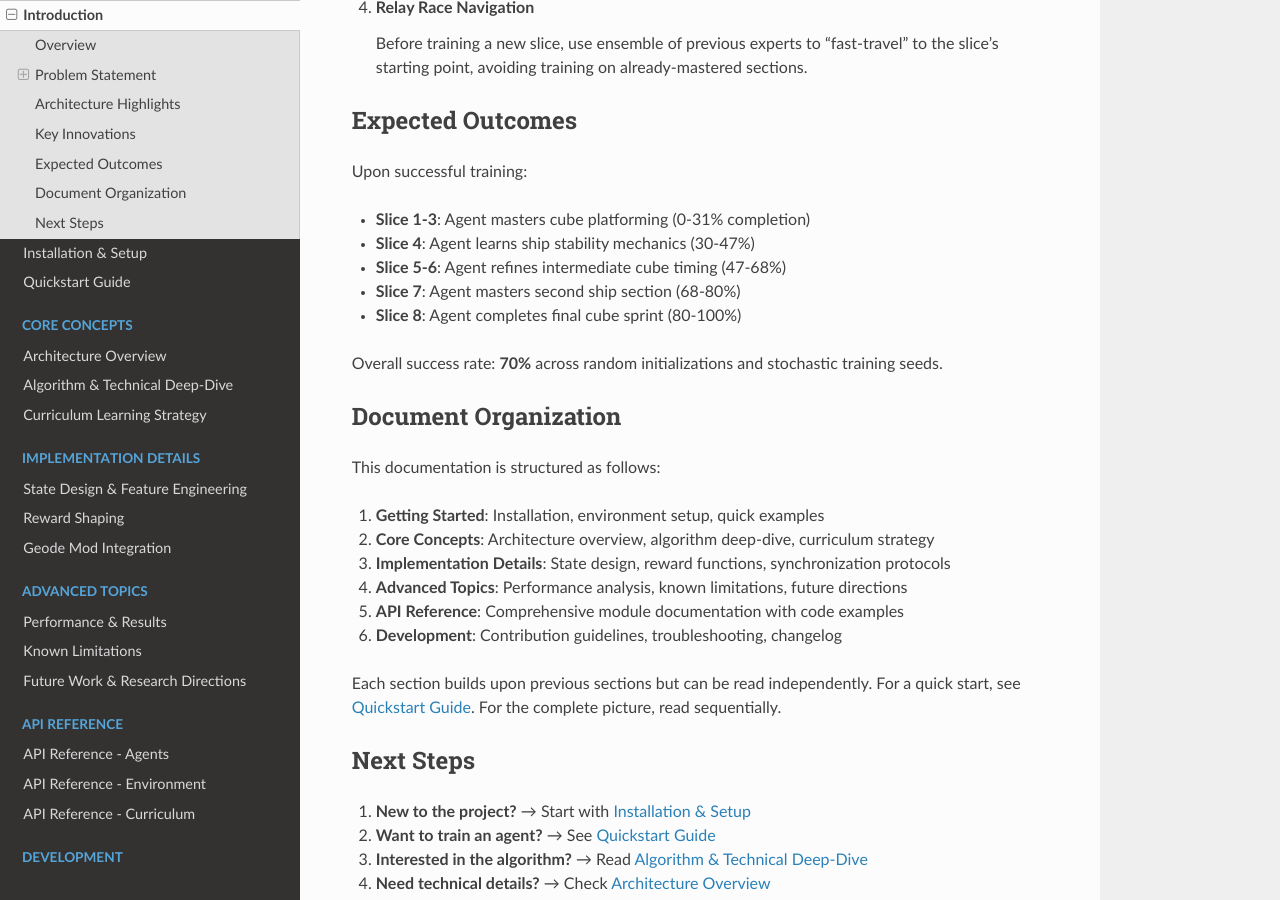
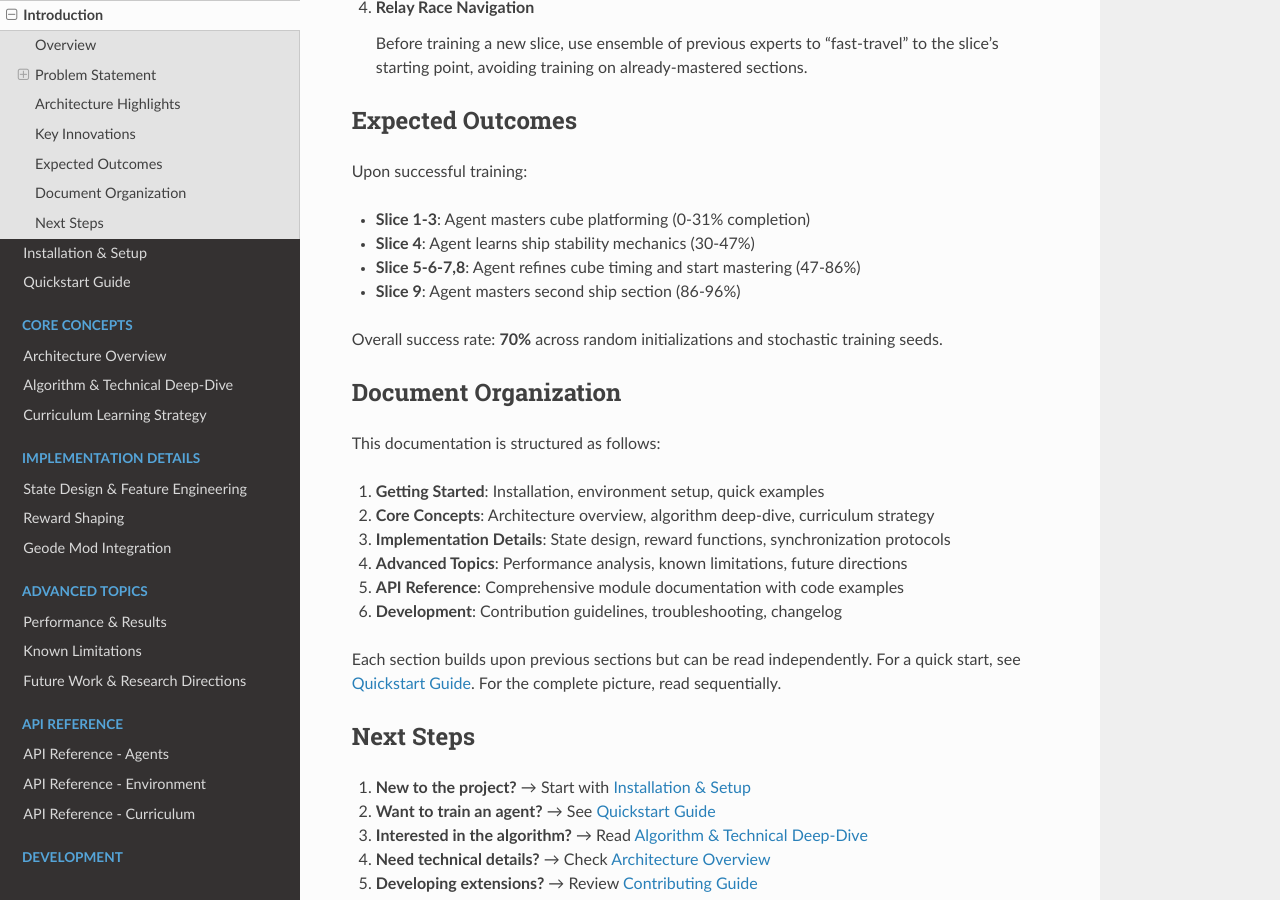
Before and after one commit to mouradboutrid/geometry_dash_RL, a Sphinx documentation site: the page built from docs/introduction.rst, in a window 1280 px wide and 900 px high, scrolled down 2464 px. Built offline with Sphinx 7.4.7 and the Read the Docs theme 3.1.0, drawn with Linux system fonts in a browser that asks for light colours.

Commit message:
Update introduction.rst

```diff
--- a/docs/introduction.rst
+++ b/docs/introduction.rst
@@ -118,9 +118,8 @@
 
 - **Slice 1-3**: Agent masters cube platforming (0-31% completion)
 - **Slice 4**: Agent learns ship stability mechanics (30-47%)
-- **Slice 5-6**: Agent refines intermediate cube timing (47-68%)
-- **Slice 7**: Agent masters second ship section (68-80%)
-- **Slice 8**: Agent completes final cube sprint (80-100%)
+- **Slice 5-6-7,8**: Agent refines cube timing and start mastering (47-86%)
+- **Slice 9**: Agent masters second ship section (86-96%)
 
 Overall success rate: **70%** across random initializations and stochastic training seeds.
 
```
